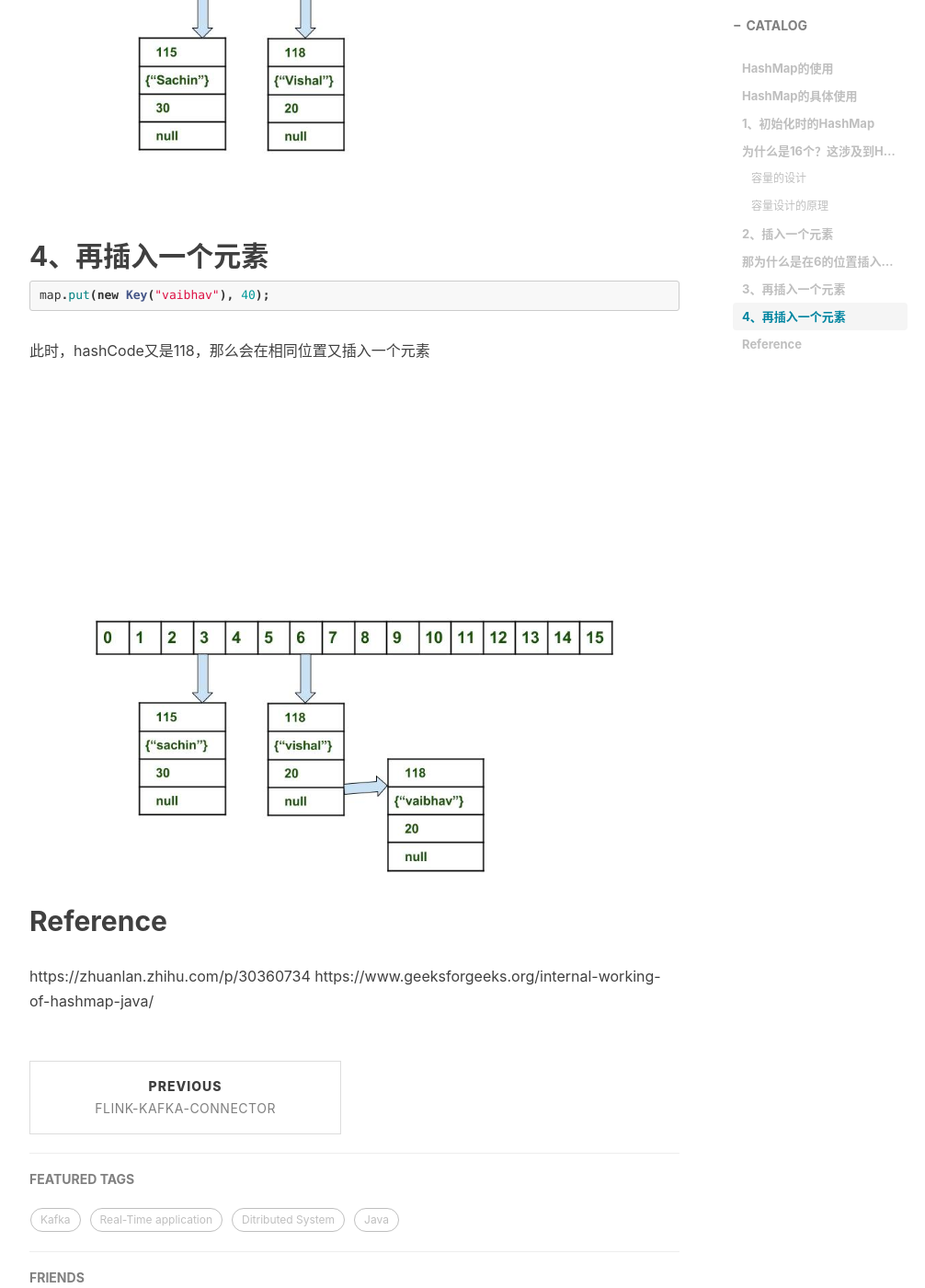
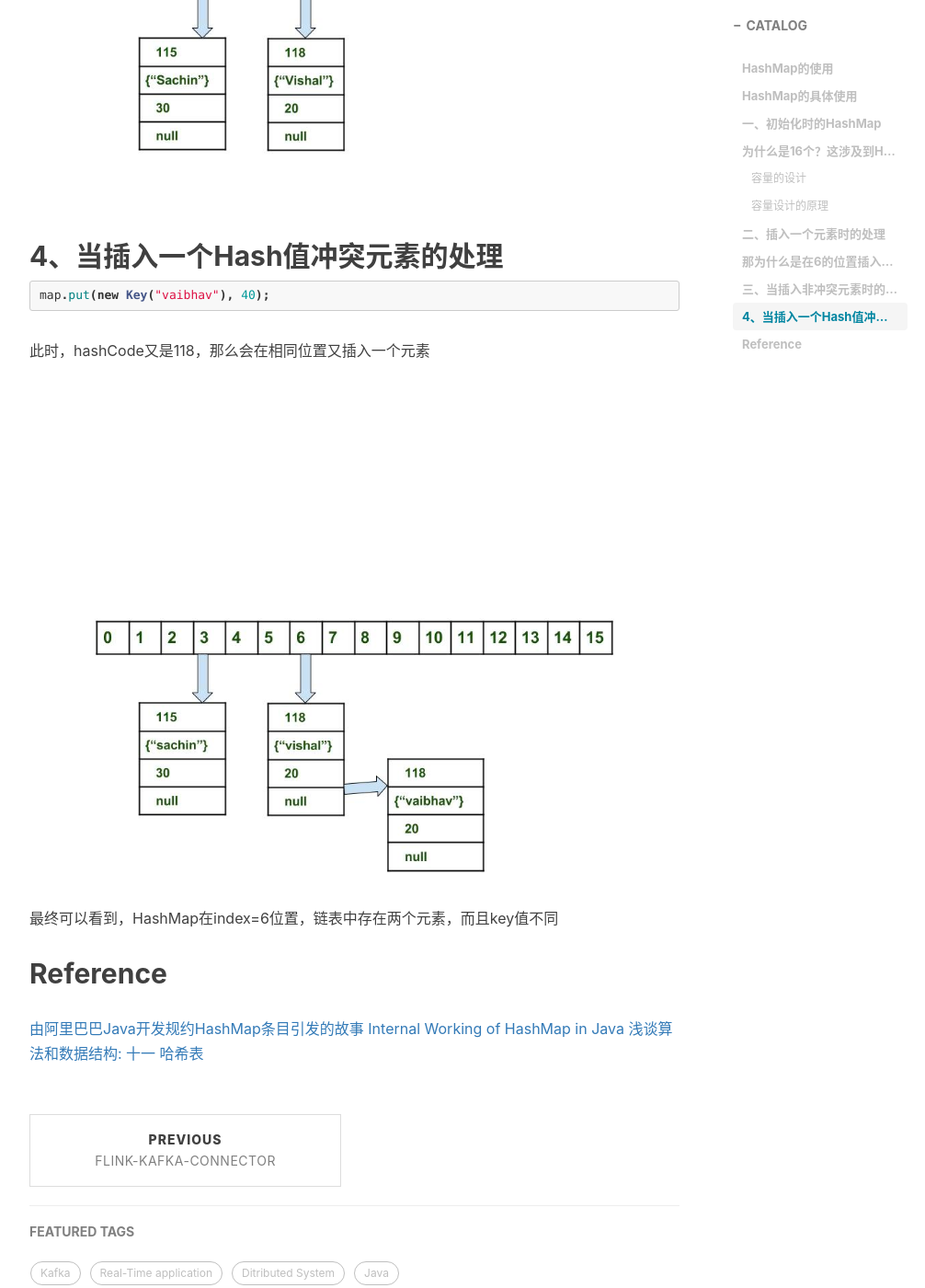
Before and after one commit to ashtongao/ashtongao.github.io, a Jekyll site: the page built from _posts/2019-01-25-HashMap实现.md, in a window 1280 px wide and 1400 px high, scrolled down 4338 px. Shown: the whole window at 92% size, without its empty margins (233-1239 px from the left). Built offline with Jekyll 4.4.1, drawn with Linux system fonts in a browser that asks for light colours; nearby versions of some CDN libraries; comment, search, counter and statistics services are not loaded; some of the changed text lies outside the part shown.

Commit message:
feat: saved

````diff
--- a/_posts/2019-01-25-HashMap实现.md
+++ b/_posts/2019-01-25-HashMap实现.md
@@ -37,7 +37,7 @@ class Key {
 
 # HashMap的具体使用
 
-## 1、初始化时的HashMap
+## 一、初始化时的HashMap
 
 ```java
 Hashmap map = new HashMap();
@@ -75,7 +75,7 @@ new HashMap<>(20)
 
 
 
-## 2、插入一个元素
+## 二、插入一个元素时的处理
 
 ```java
 map.put(new Key("vishal"), 20);
@@ -116,7 +116,7 @@ n其实代表的是buckets
 可以思考下，当不同key的hashCode一致时会怎么处理，应该就能理解为什么这么设计了，这里就不赘述了。
 
 
-## 3、再插入一个元素
+## 三、当插入非冲突元素时的处理
 
 ```java
 map.put(new Key("sachin"), 30);
@@ -124,7 +124,7 @@ map.put(new Key("sachin"), 30);
 
 ![](https://ashtongao.github.io/img/2019-01-25-HashMap实现/2019-01-25-HashMap实现-20190125101046.png)
 
-## 4、再插入一个元素
+## 4、当插入一个Hash值冲突元素的处理
 
 ```java
 map.put(new Key("vaibhav"), 40);
@@ -134,7 +134,9 @@ map.put(new Key("vaibhav"), 40);
 
 ![](https://ashtongao.github.io/img/2019-01-25-HashMap实现/2019-01-25-HashMap实现-20190125101129.png)
 
+最终可以看到，HashMap在index=6位置，链表中存在两个元素，而且key值不同
 
 ## Reference
-https://zhuanlan.zhihu.com/p/30360734
-https://www.geeksforgeeks.org/internal-working-of-hashmap-java/
+[由阿里巴巴Java开发规约HashMap条目引发的故事](https://zhuanlan.zhihu.com/p/30360734)
+[Internal Working of HashMap in Java](https://www.geeksforgeeks.org/internal-working-of-hashmap-java/)
+[浅谈算法和数据结构: 十一 哈希表](https://www.cnblogs.com/yangecnu/p/Introduce-Hashtable.html)
````
